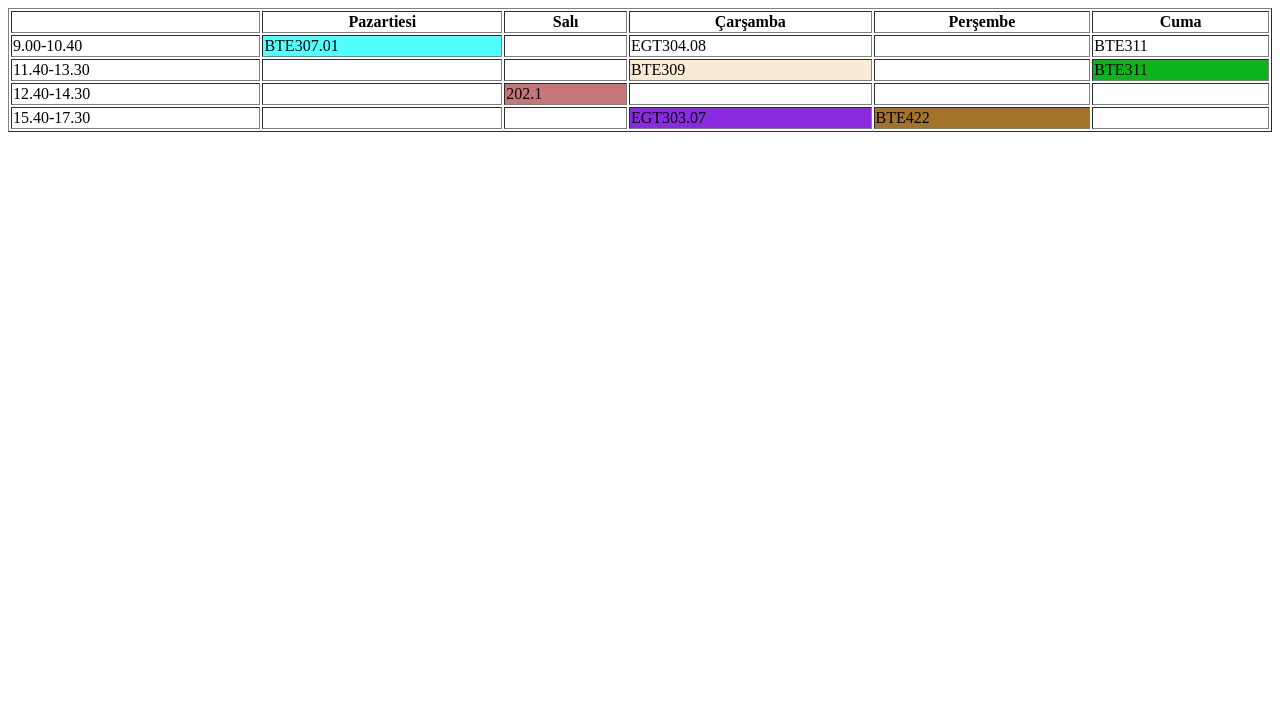
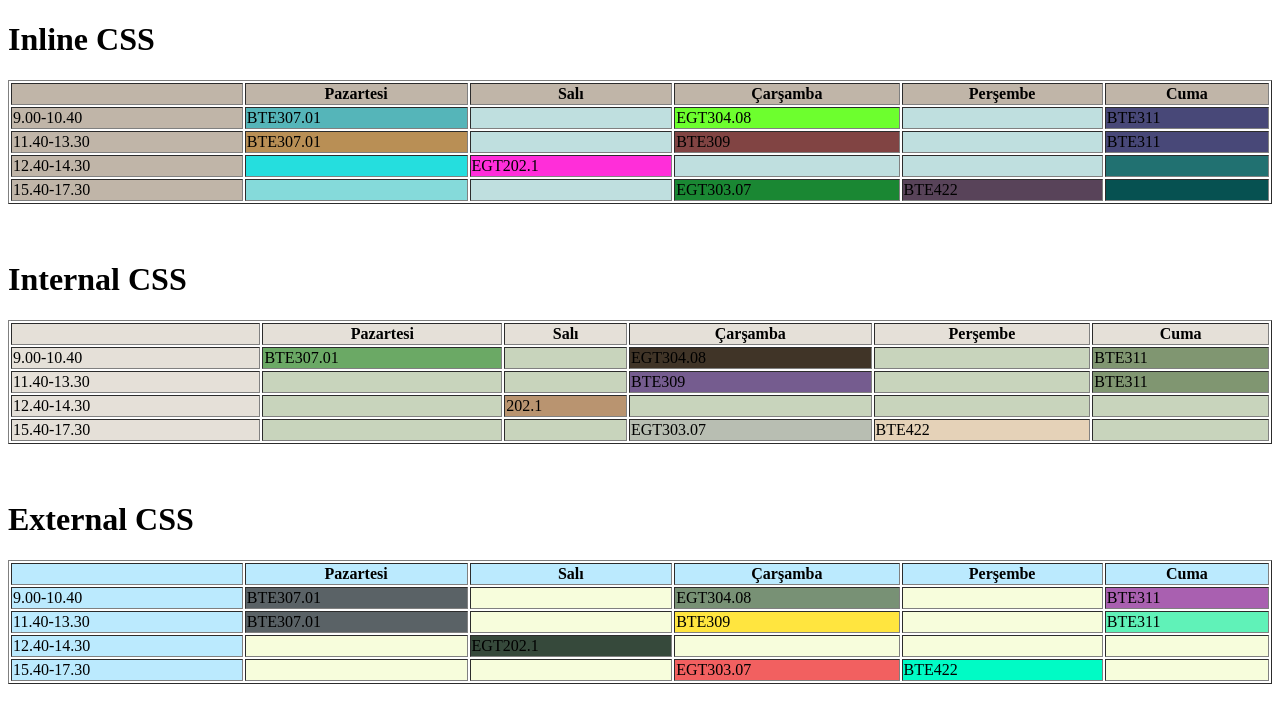
Before and after one commit to sudetncr/web, a plain HTML site: page odev8/index.html in a window 1280 px wide. Drawn offline with Linux system fonts and the light colour scheme.

Commit message:
kasdnksa

```diff
--- a/odev8/index.html
+++ b/odev8/index.html
@@ -1,64 +1,103 @@
 <!doctype html>
 <html>
 <head>
+
 <meta charset="utf-8">
 <title>Başlıksız Belge</title>
+
+<link rel="stylesheet" href="main.css">
+
+<style>
+		.carob{
+			background-color: #b8beb2;
+		}
+		.chai{
+			background-color: #403427;
+		}
+		.fistik{
+			background-color: #755c8f;
+		}
+		.green{
+			background-color: #809671;
+		}
+		.almond{
+			background-color: #E5E0D8;
+		}
+		.vanil{
+			background-color: #E5D2B8;
+		}
+		.camel{
+			background-color: #b99470;
+		}
+		.orang{
+			background-color: #c4661f;
+		}
+		.gren2{
+			background-color: #6ba965;
+		}
+		.bslk{
+			background-color: #c8d4bc;
+		}
+
+</style>
+
 </head>
+
+
 
 <body>
 
-
+	<h1> Inline CSS	</h1>
 	<table border="1" width="100%">
 	<thead>
 
 		<tr>
-			<th></th>
-			<th>Pazartiesi</th>
-			<th>Salı</th>
-			<th>Çarşamba</th>
-			<th>Perşembe</th>
-			<th>Cuma</th>
+			<th style="background-color: rgb(192, 181, 168)"></th>
+			<th style="background-color: rgb(192, 181, 168)">Pazartesi</th>
+			<th style="background-color: rgb(192, 181, 168)">Salı</th>
+			<th style="background-color: rgb(192, 181, 168)">Çarşamba</th>
+			<th style="background-color: rgb(192, 181, 168)">Perşembe</th>
+			<th style="background-color: rgb(192, 181, 168)">Cuma</th>
 		</tr>
 	</thead>
 
 		<thead>
 		<tr>
-			<td>9.00-10.40</td>
-			<td rowspan="1" style="background-color: rgba(0, 255, 255, 0.682);">BTE307.01</td>
-
-			<td rowspan="1"></td>
-			<td rowspan="1">EGT304.08</td>
-			<td rowspan="1"></td>
-			<td rowspan="1">BTE311</td>
+			<td style="background-color: rgb(192, 181, 168);">9.00-10.40</td>
+			<td rowspan="1" style="background-color: rgb(85, 181, 185);">BTE307.01</td>
+			<td rowspan="1" style="background-color: rgb(191, 223, 223);"></td>
+			<td rowspan="1" style="background-color: rgb(109, 255, 46);">EGT304.08</td>
+			<td rowspan="1" style="background-color: rgb(191, 223, 223);"></td>
+			<td rowspan="1"style="background-color: rgb(72, 72, 120);">BTE311</td>
 		</tr>
 
 			<tr>
 
-			<td>11.40-13.30</td>
-			<td rowspan="1"></td>
-			<td rowspan="1"></td>
-			<td rowspan="1" style="background-color: antiquewhite;">BTE309</td>
-			<td rowspan="1"></td>
-			<td rowspan="1" style="background-color: rgb(12, 179, 26);">BTE311</td>
+			<td style="background-color: #c0b5a8;">11.40-13.30</td>
+			<td rowspan="1" style="background-color: rgb(185, 143, 85);"> BTE307.01 </td>
+			<td rowspan="1" style="background-color: rgb(191, 223, 223);"></td>
+			<td rowspan="1" style="background-color: rgb(129, 68, 67);">BTE309</td>
+			<td rowspan="1" style="background-color: rgb(191, 223, 223);"></td>
+			<td rowspan="1" style="background-color: rgb(72, 72, 120);" >BTE311</td>
 			</tr>
 
 			<tr>
-				<td>12.40-14.30</td>
-			<td rowspan="1"></td>
-			<td rowspan="1" style="background-color: rgba(165, 42, 42, 0.639);">202.1</td>
-			<td rowspan="1"></td>
-			<td rowspan="1"></td>
-			<td rowspan="1"></td>
+			<td style="background-color: rgb(192, 181, 168)">12.40-14.30</td>
+			<td rowspan="1" style="background-color: rgb(37, 222, 222);"></td>
+			<td rowspan="1" style="background-color: rgb(255, 46, 217);">EGT202.1</td>
+			<td rowspan="1" style="background-color: rgb(191, 223, 223);"></td>
+			<td rowspan="1" style="background-color: rgb(191, 223, 223);"></td>
+			<td rowspan="1" style="background-color: rgb(33, 113, 113);"></td>
 
 			</tr>
 
 			<tr>
-			<td>15.40-17.30</td>
-			<td rowspan="1"></td>
-			<td rowspan="1"></td>
-			<td rowspan="1" style="background-color: blueviolet;">EGT303.07</td>
-			<td rowspan="1" style="background-color: rgb(163, 115, 43);">BTE422</td>
-			<td rowspan="1"></td>
+			<td style="background-color: rgb(192, 181, 168)">15.40-17.30</td>
+			<td rowspan="1" style="background-color: rgb(133, 218, 218);"></td>
+			<td rowspan="1" style="background-color: rgb(191, 223, 223);"></td>
+			<td rowspan="1" style="background-color: rgb(26, 135, 51);">EGT303.07</td>
+			<td rowspan="1" style="background-color: rgb(88, 67, 89)">BTE422</td>
+			<td rowspan="1" style="background-color: rgb(6, 81, 81);"></td>
 
 
 
@@ -72,6 +111,139 @@
 
 
 	</table>
+<br> <br>
+<h1> Internal CSS </h1>
+
+		<table border="1" width="100%">
+			<thead>
+
+				<tr>
+					<th class="almond"></th>
+					<th class="almond">Pazartesi</th>
+					<th class="almond">Salı</th>
+					<th class="almond">Çarşamba</th>
+					<th class="almond">Perşembe</th>
+					<th class="almond">Cuma</th>
+				</tr>
+			</thead>
+
+				<thead>
+				<tr>
+					<td class="almond">9.00-10.40</td>
+					<td class="gren2" rowspan="1">BTE307.01</td>
+					<td class="bslk" rowspan="1"></td>
+					<td class="chai"rowspan="1">EGT304.08</td>
+					<td class="bslk" rowspan="1"></td>
+					<td class="green" rowspan="1">BTE311</td>
+				</tr>
+
+					<tr>
+
+					<td  class="almond">11.40-13.30</td>
+					<td class="bslk" rowspan="1"></td>
+					<td class="bslk" rowspan="1"></td>
+					<td class="fistik" rowspan="1">BTE309</td>
+					<td class="bslk" rowspan="1"></td>
+					<td class="green" rowspan="1">BTE311</td>
+					</tr>
+
+					<tr>
+					<td class="almond">12.40-14.30</td>
+					<td class="bslk" rowspan="1"></td>
+					<td  class="camel" rowspan="1">202.1</td>
+					<td class="bslk" rowspan="1"></td>
+					<td class="bslk" rowspan="1"></td>
+					<td class="bslk" rowspan="1"></td>
+
+					</tr>
+
+					<tr>
+					<td class="almond">15.40-17.30</td>
+					<td class="bslk" rowspan="1"></td>
+					<td class="bslk" rowspan="1"></td>
+					<td class="carob" rowspan="1">EGT303.07</td>
+					<td class="vanil" rowspan="1">BTE422</td>
+					<td class="bslk" rowspan="1"></td>
+
+
+
+
+					</tr>
+
+
+
+				</thead>
+
+
+
+			</table>
+
+<br> <br>
+ <h1> External CSS </h1>
+	<table border="1" width="100%">
+		<thead>
+
+			<tr>
+				<th class="tbilgi"></th>
+				<th class="tbilgi">Pazartesi</th>
+				<th class="tbilgi">Salı</th>
+				<th class="tbilgi">Çarşamba</th>
+				<th class="tbilgi">Perşembe</th>
+				<th class="tbilgi">Cuma</th>
+			</tr>
+		</thead>
+
+			<thead>
+			<tr>
+				<td class="tbilgi">9.00-10.40</td>
+				<td rowspan="1" class="tmavi"> BTE307.01</td>
+				<td rowspan="1" class="tboşluk"></td>
+				<td rowspan="1" class="tyeşil">EGT304.08</td>
+				<td rowspan="1" class="tboşluk"></td>
+				<td rowspan="1" class="tmor">BTE311</td>
+			</tr>
+
+				<tr>
+
+				<td class="tbilgi">11.40-13.30</td>
+				<td rowspan="1" class="tmavi"> BTE307.01</td>
+				<td rowspan="1" class="tboşluk"></td>
+				<td rowspan="1" class="tsarı">BTE309</td>
+				<td rowspan="1" class="tboşluk"></td>
+				<td rowspan="1" class="tpembe">BTE311</td>
+				</tr>
+
+				<tr>
+				<td class="tbilgi">12.40-14.30</td>
+				<td rowspan="1" class="tboşluk"></td>
+				<td rowspan="1" class="tkyeşil"> EGT202.1</td>
+				<td rowspan="1" class="tboşluk"></td>
+				<td rowspan="1" class="tboşluk"></td>
+				<td rowspan="1" class="tboşluk"></td>
+
+				</tr>
+
+				<tr>
+				<td class="tbilgi">15.40-17.30</td>
+				<td rowspan="1" class="tboşluk"></td>
+				<td rowspan="1" class="tboşluk"></td>
+				<td rowspan="1" class="tkırmızı">EGT303.07</td>
+				<td rowspan="1" class="tturuncu">BTE422</td>
+				<td rowspan="1" class="tboşluk"></td>
+
+
+
+
+				</tr>
+
+
+
+			</thead>
+
+
+
+		</table>
+
 
 
 </body>
--- /dev/null
+++ b/odev8/main.css
@@ -0,0 +1,62 @@
+.body{
+    background-color: rgb(0, 0, 0);
+
+}
+.mavi{
+    background-color: rgba(207, 236, 23, 0.753);
+    border-radius: 100px;
+    width:200px;
+    height:200px;
+    opacity: 0.5;
+    margin-top: 300;
+    margin-left: 900;
+    }
+.pembe{
+    background-color: rgba(86, 86, 123, 0.623);
+    border-radius:  100px;
+    width:200px;
+    height:200px;
+    opacity: 0.5;
+    margin-top:-200;
+    margin-left: 800;
+    }
+ .yeşil{
+    background-color: rgba(236, 232, 23, 0.623);
+    border-radius: 100px;
+    width:200px;
+    height:200px;
+    opacity: 0.5;
+    margin-top:-100;
+    margin-left: 850;
+    }
+
+    .tmavi{
+        background-color: rgba(37, 47, 53, 0.753);
+    }
+    .tyeşil{
+        background-color: rgba(58, 94, 54, 0.684);
+    }
+    .tmor{
+        background-color: rgba(118, 0, 129, 0.623);
+    }
+    .tsarı{
+        background-color: rgba(255, 221, 0, 0.753);
+    }
+    .tpembe{
+        background-color: rgba(23, 236, 151, 0.684);
+    }
+    .tboşluk{
+        background-color: rgba(242, 252, 199, 0.623);
+    }
+    .tbilgi{
+        background-color: rgba(147, 222, 254, 0.623);
+    }
+    .tkırmızı{
+        background-color: rgba(236, 23, 23, 0.684);
+    }
+    .tturuncu{
+        background-color: rgb(0, 251, 197);
+    }
+    .tkyeşil{
+        background-color: rgb(54, 73, 59);
+    }
```
Also changed, not shown: index.html (+1 -0 lines), odev11/index.html (+78 -0 lines).
